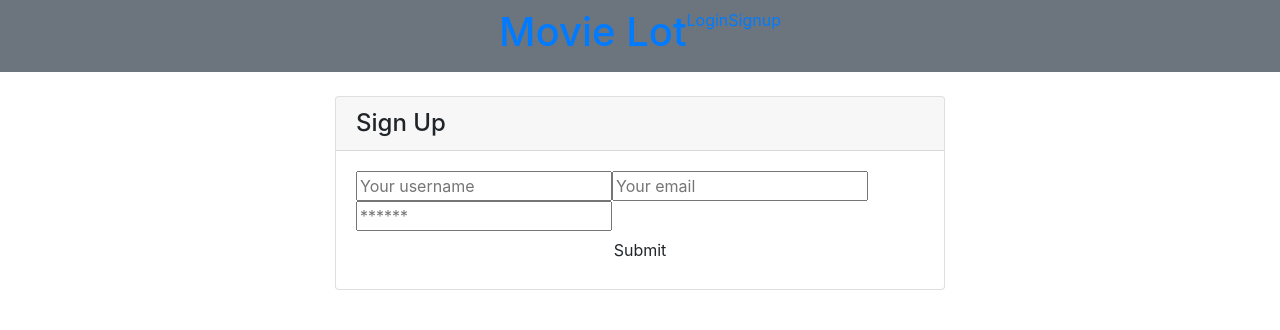
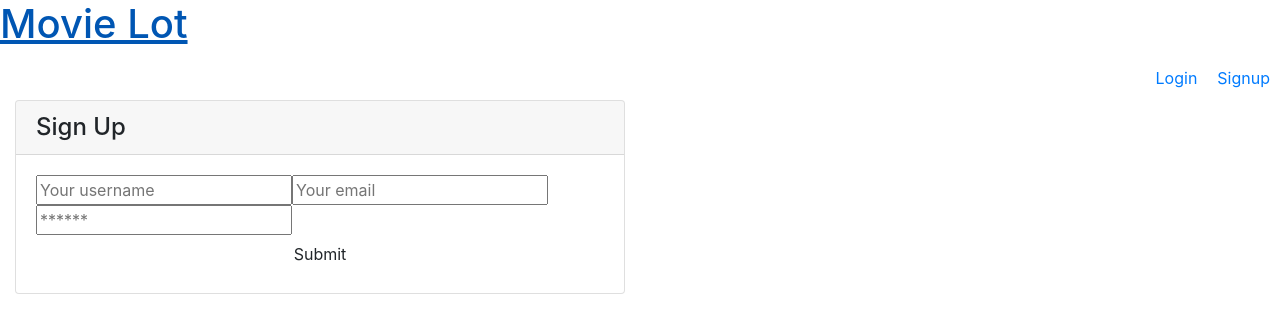
Before and after one commit to layc41/final-countdown, a React (Create React App) app in the folder client/: page /signup in a window 1280 px wide. Shown: the top 330 px of the page. Built offline with nearby package versions, Linux system fonts and the light colour scheme.

Commit message:
adding some styling

```diff
--- a/client/src/components/LoginForm.js
+++ b/client/src/components/LoginForm.js
@@ -1,6 +1,6 @@
 import React, { useState } from "react";
 import { useMutation } from '@apollo/react-hooks';
-// import { Link } from "react-router-dom";
+import { Link } from "react-router-dom";
 import { LOGIN_USER } from "../utils/mutations"
 import Auth from "../utils/auth";
 
@@ -11,7 +11,6 @@
   const handleFormSubmit = async event => {
     event.preventDefault();
     try {
-      debugger
       const mutationResponse = await login({ variables: { email: formState.email, password: formState.password } })
       const token = mutationResponse.data.login.token;
       Auth.login(token);
@@ -30,9 +29,9 @@
 
   return (
     <div className="container my-1">
-      {/* <Link to="/signup">
+      { <Link to="/signup">
         ← Go to Signup
-      </Link> */}
+      </Link>}
 
       <h2>Login</h2>
       <form onSubmit={handleFormSubmit}>
--- a/client/src/components/Navbar.js
+++ b/client/src/components/Navbar.js
@@ -9,13 +9,13 @@
     };
 
     return (
-        <header className="bg-secondary mb-4 py-2 flex-row align-center">
-            <div className="container flex-row justify-space-between-lg justify-center align-center">
+        <header>
+            <div className="flex-row justify-space-between">
             <Link to="/">
                 <h1>Movie Lot</h1>
             </Link>
 
-                <nav className="align-right">
+            <nav className="d-flex justify-content-end">
             {Auth.loggedIn() ? (
                 <>
                 <a href="/" onClick={logout}>
@@ -24,8 +24,12 @@
                 </>
                 ) : (
                     <>
+                    <div className="login-logout">
                     <Link to="/login">Login</Link>
+                    </div>
+                    <div className="login-logout">
                     <Link to="/signup">Signup</Link>
+                    </div>
                     </>
                     )}
                     </nav>
--- a/client/src/index.css
+++ b/client/src/index.css
@@ -12,36 +12,6 @@
     monospace;
 }
 
-
-
-/* FLEX CONTENT */
-.flex-row {
-  display: flex;
-  flex-wrap: wrap;
+.login-logout {
+  padding: 10px;
 }
-
-.flex-column {
-  display: flex;
-  flex-direction: column;
-  flex-wrap: wrap;
-}
-
-.justify-space-between {
-  justify-content: space-between;
-}
-
-.justify-space-around {
-  justify-content: space-around;
-}
-
-.justify-flex-start {
-  justify-content: flex-start;
-}
-
-.justify-flex-end {
-  justify-content: flex-end;
-}
-
-.justify-center {
-  justify-content: center;
-}
```
Lines whose indentation alone changed are shown as unchanged.
